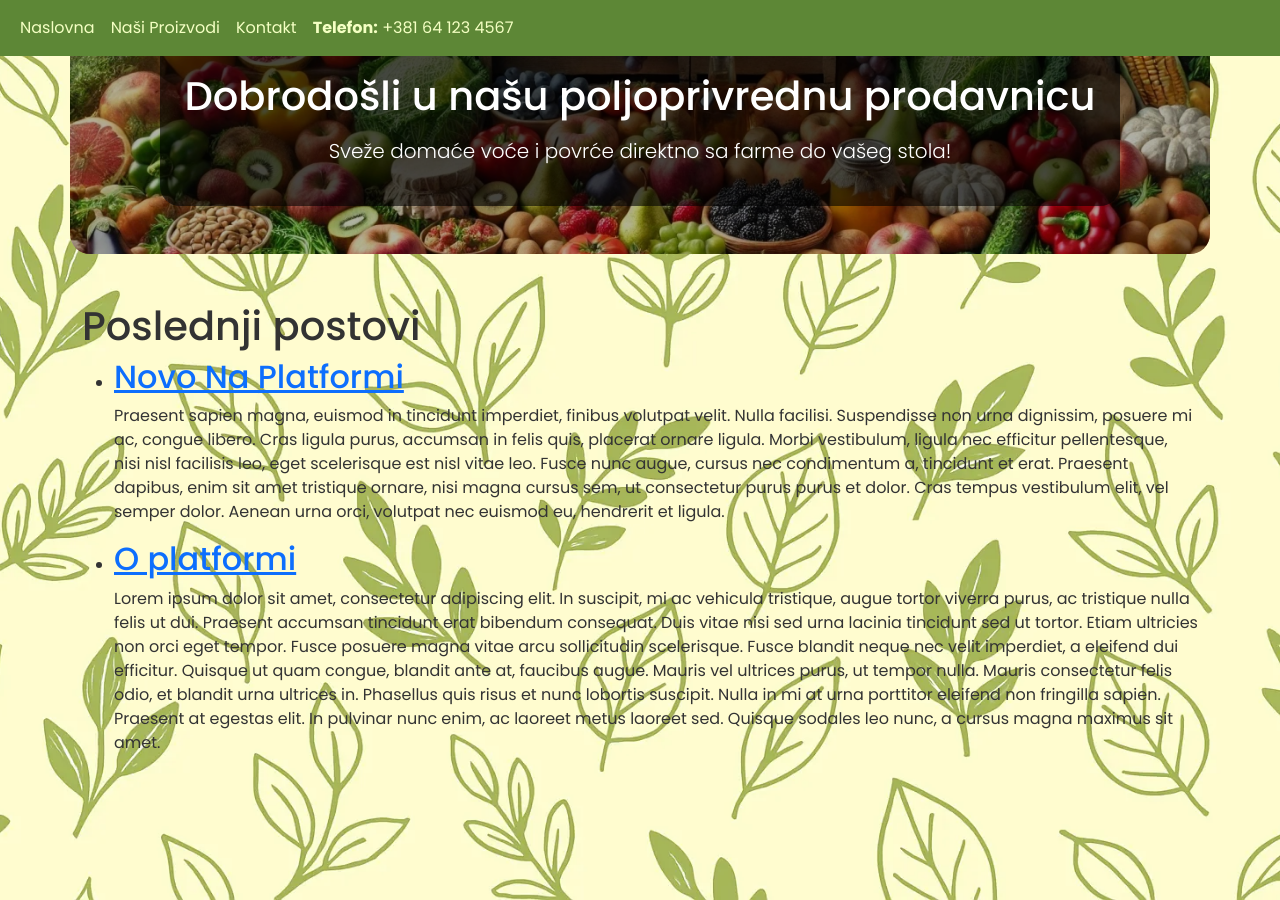
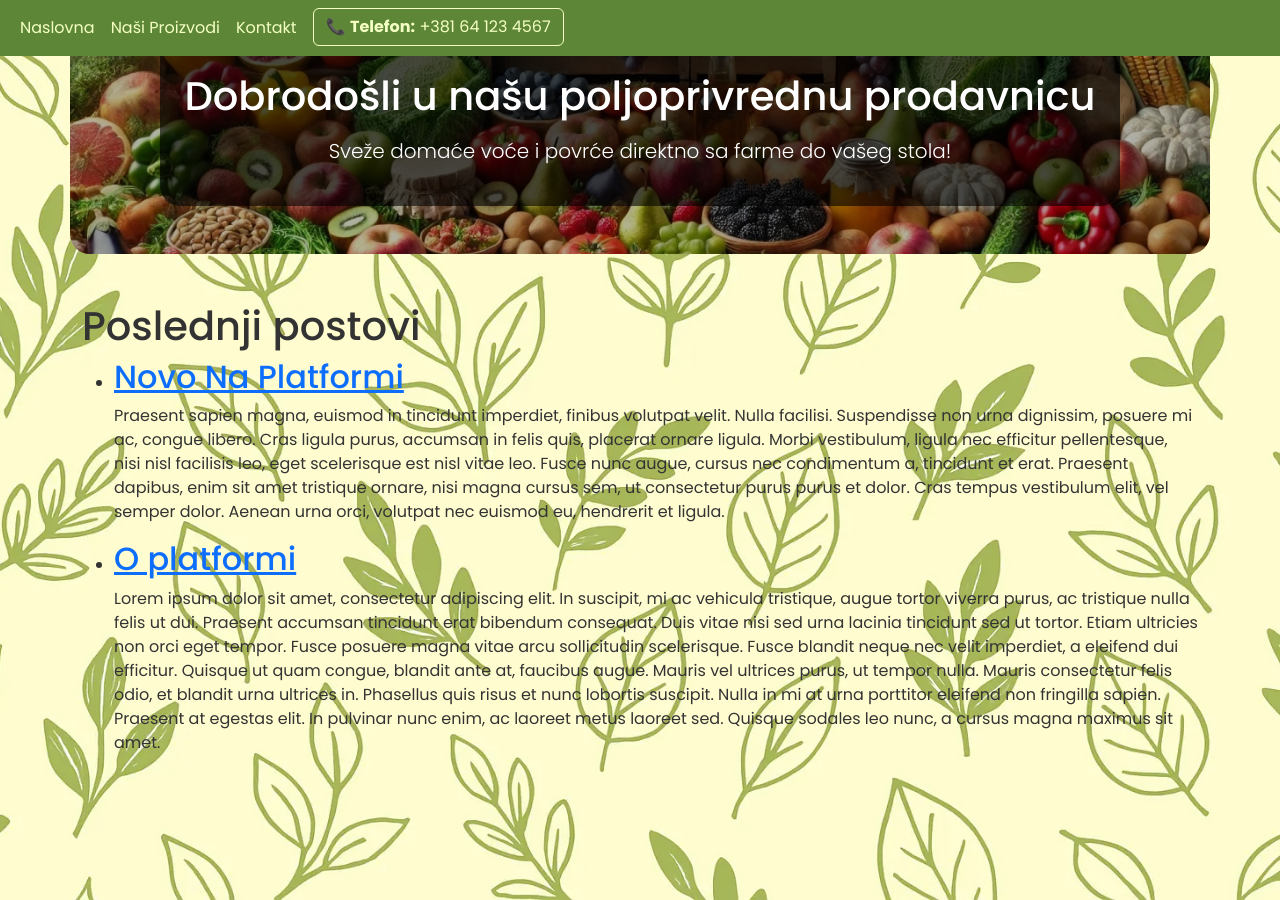
Before and after one commit to vladan-d-masic/lite-page-green-template, a Jekyll site: the page built from blog.html, in a window 1280 px wide. Built offline with Jekyll 4.4.1, drawn with Linux system fonts in a browser that asks for light colours.

Commit message:
Add phone number in menu

```diff
--- a/_layouts/default.html
+++ b/_layouts/default.html
@@ -108,8 +108,10 @@ https://cdn.jsdelivr.net/npm/@splidejs/splide@4.1.4/dist/css/splide.min.css
               <a class="nav-link" href="#contact">Kontakt</a>
             </li>
             <li class="nav-item">
-              <a class="nav-link" href="tel:{{ site.data.landing.phone }}"
-                ><strong>Telefon:</strong> {{ site.data.landing.phone }}</a
+              <a
+                class="btn btn-outline-light ms-2 phone-button"
+                href="tel:{{ site.data.landing.phone }}"
+                >📞 <strong>Telefon:</strong> {{ site.data.landing.phone }}</a
               >
             </li>
           </ul>
--- a/assets/css/styles.css
+++ b/assets/css/styles.css
@@ -349,4 +349,9 @@ body::before {
   visibility: visible;
 }
 
+.phone-button {
+  color: #f4ffc3;
+  border-color: #f4ffc3;
+}
+
 /* https://colorhunt.co/palette/5d8736809d3ca9c46cf4ffc3 */
```
